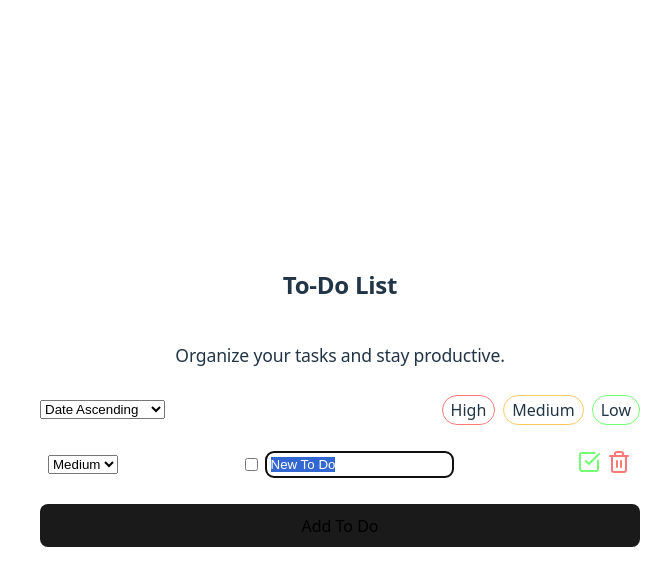
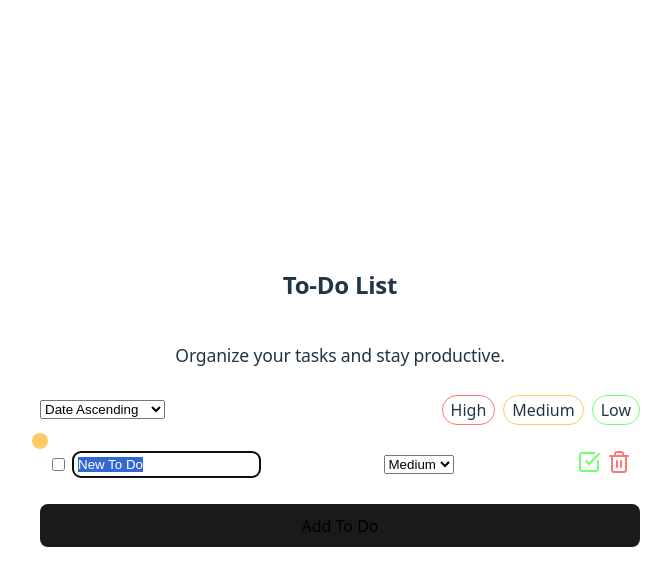
Before and after one commit to Alex761944/react-to-do-app, a React (Vite) app: page / in a window 1280 px wide. Both pictures are taken after a click on the button "Add To Do". Shown: the top 586 px of the page, without its empty margins (300-971 px from the left). Built offline with nearby package versions, Linux system fonts and the light colour scheme.

Commit message:
Visual improvements

```diff
--- a/src/App.jsx
+++ b/src/App.jsx
@@ -81,11 +81,16 @@ function App() {
     );
   }
 
-  function saveToDo(timestamp, newText, priority) {
+  function saveToDo(timestamp, newText, priority, endEditMode = false) {
     setToDos((prevToDos) =>
       prevToDos.map((toDo) =>
         toDo.createdAt === timestamp
-          ? { ...toDo, text: newText, isInEditMode: false, priority: priority }
+          ? {
+              ...toDo,
+              text: newText,
+              isInEditMode: !endEditMode,
+              priority: priority,
+            }
           : toDo
       )
     );
@@ -205,11 +210,14 @@ function App() {
                   onToggle={() => toggleToDo(toDo.createdAt)}
                   handleTrashcanClick={() => deleteToDo(toDo.createdAt)}
                   handleSave={(newText, priority) =>
-                    saveToDo(toDo.createdAt, newText, priority)
+                    saveToDo(toDo.createdAt, newText, priority, true)
                   }
                   handleEditClick={() => {
                     editToDo(toDo.createdAt);
                   }}
+                  handlePriorityChange={(newText, priority) =>
+                    saveToDo(toDo.createdAt, newText, priority)
+                  }
                 />
               </li>
             ))}
--- a/src/components/ToDo/ToDo.jsx
+++ b/src/components/ToDo/ToDo.jsx
@@ -29,6 +29,7 @@ export function ToDo({
   handleSave,
   handleTrashcanClick,
   handleEditClick,
+  handlePriorityChange,
 }) {
   const [inputValue, setInputValue] = useState(text);
   const [currentPriority, setCurrentPriority] = useState(priority);
@@ -57,24 +58,6 @@ export function ToDo({
 
   return (
     <div className={`ToDo ${isDone ? "ToDo--Done" : ""}`}>
-      {isInEditMode ? (
-        <select
-          value={currentPriority}
-          onChange={(event) => setCurrentPriority(event.target.value)}
-        >
-          {priorityOptions.map((priorityOption, index) => (
-            <option key={index} value={priorityOption.value}>
-              {priorityOption.label}
-            </option>
-          ))}
-        </select>
-      ) : (
-        <div
-          className="ToDo__PriorityIndicator"
-          style={{ "--indicator-color": indicatorColor }}
-        ></div>
-      )}
-
       <label className="ToDo__Content">
         <input type="checkbox" checked={isDone} onChange={onToggle} />
         {isInEditMode ? (
@@ -93,6 +76,27 @@ export function ToDo({
           <Text as="p">{text}</Text>
         )}
       </label>
+
+      {isInEditMode && (
+        <select
+          value={currentPriority}
+          onChange={(event) => {
+            setCurrentPriority(event.target.value);
+            handlePriorityChange(inputValue, event.target.value);
+          }}
+        >
+          {priorityOptions.map((priorityOption, index) => (
+            <option key={index} value={priorityOption.value}>
+              {priorityOption.label}
+            </option>
+          ))}
+        </select>
+      )}
+
+      <div
+        className="ToDo__PriorityIndicator"
+        style={{ "--indicator-color": indicatorColor }}
+      ></div>
 
       <div className="ToDo__Actions">
         {isInEditMode ? (
```
